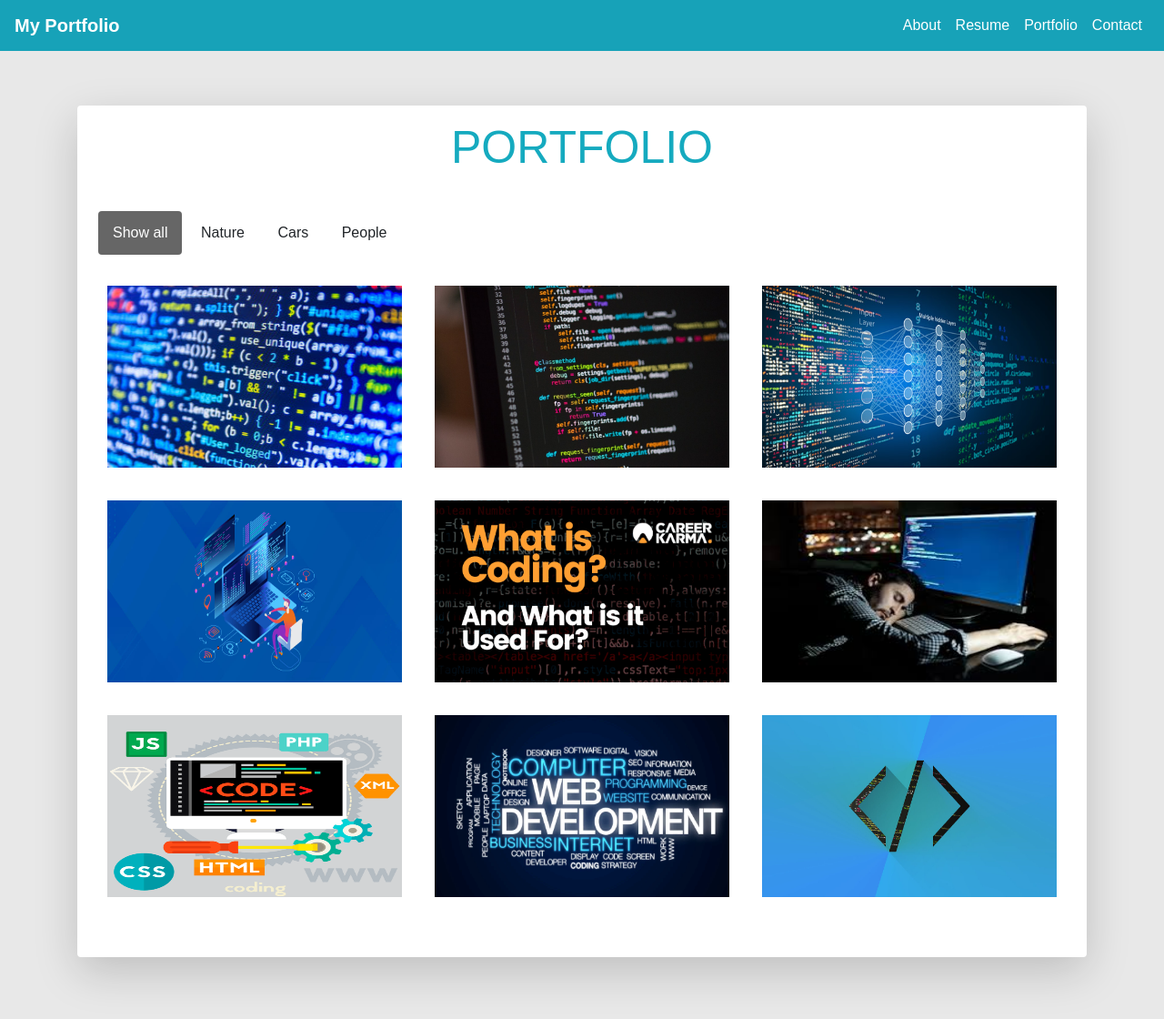
After one commit to ansel2000/SFIT-WebDev, a Django app: page /portfolio in a window 1280 px wide. The commit adds this page. Shown: the whole page at 91% size. Run offline with Django 3.2, Linux system fonts and the light colour scheme; some libraries are stand-ins or nearby versions.

Commit message:
django assingment

```diff
--- a/django/my_portfolio_website/my_contact_data/templates/my_contact_data/base.html
+++ b/django/my_portfolio_website/my_contact_data/templates/my_contact_data/base.html
@@ -29,13 +29,13 @@
             <div class="collapse navbar-collapse" id="navbarTogglerDemo02">
                 <ul class="navbar-nav ml-auto ">
                     <li class="nav-item ">
-                        <a class="nav-link" style="color: #fff" href="{% url 'my_contact_data:aboutus' %}">About</a>
+                        <a class="nav-link" style="color: #fff" href="{% url 'my_contact_data:home' %}">About</a>
                     </li>
                     <li class="nav-item ">
                         <a class="nav-link" style="color: #fff" href="{% url 'my_contact_data:resume' %}">Resume</a>
                     </li>
                     <li class="nav-item ">
-                        <a class="nav-link" style="color: #fff" href="{% url 'my_contact_data:home' %}">Portfolio </a>
+                        <a class="nav-link" style="color: #fff" href="{% url 'my_contact_data:portfolio' %}">Portfolio </a>
                       </li>
                       <li class="nav-item ">
                           <a class="nav-link" style="color: #fff" href="{% url 'my_contact_data:contactdata' %}">Contact</a>
--- /dev/null
+++ b/django/my_portfolio_website/my_contact_data/templates/my_contact_data/portfolio.html
@@ -0,0 +1,288 @@
+
+
+{% extends 'my_contact_data/base.html' %}
+{% load static %}
+
+{% block stylesheets %}
+<style>
+    body {
+        background-color: #E8E8E8;
+    }
+
+    .box {
+        margin-top: 6rem;
+
+    }
+
+    ul {
+        position: relative;
+        right: 0;
+    }
+
+    .row input {
+        margin-bottom: 2rem;
+        border: 0;
+        box-shadow: 0;
+    }
+
+    .row textarea {
+        margin-bottom: 2rem;
+        border: 0;
+    }
+
+    .box h1 {
+        margin-bottom: 2rem;
+    }
+
+    .icons {
+        margin-top: 3rem;
+    }
+
+    .copy {
+        margin-top: 1rem;
+    }
+
+    .icons a {
+        color: #ccc;
+        margin: 1rem;
+    }
+
+    .icons a:hover {
+        color: #000;
+    }
+
+
+
+
+
+    * {
+        box-sizing: border-box;
+    }
+
+    body {
+        background-color: #f1f1f1;
+        padding: 20px;
+        font-family: Arial;
+    }
+
+    /* Center website */
+    .main {
+        max-width: 1000px;
+        margin: auto;
+    }
+
+    h1 {
+        font-size: 50px;
+        word-break: break-all;
+    }
+
+    .row {
+        margin: 8px -16px;
+    }
+
+    /* Add padding BETWEEN each column (if you want) */
+    .row,
+    .row>.column {
+        padding: 8px;
+    }
+
+    /* Create three equal columns that floats next to each other */
+    .column {
+        float: left;
+        width: 33.33%;
+        display: none;
+        /* Hide columns by default */
+    }
+
+    /* Clear floats after rows */
+    .row:after {
+        content: "";
+        display: table;
+        clear: both;
+    }
+
+    /* Content */
+    .content {
+        background-color: white;
+        padding: 10px;
+    }
+
+    /* The "show" class is added to the filtered elements */
+    .show {
+        display: block;
+    }
+
+    /* Style the buttons */
+    .btn {
+        border: none;
+        outline: none;
+        padding: 12px 16px;
+        background-color: white;
+        cursor: pointer;
+
+    }
+
+    /* Add a grey background color on mouse-over */
+    .btn:hover {
+        background-color: #ddd;
+    }
+
+    /* Add a dark background color to the active button */
+    .btn.active {
+        background-color: #666;
+        color: white;
+    }
+</style>
+{% endblock stylesheets %}
+
+
+{% block headscript %}
+{% endblock headscript %}
+
+
+{% block content %}
+
+
+<div class="container">
+
+    <div class="box shadow-lg p-3 mb-5 bg-white rounded">
+        <div class="">
+            <center>
+                <h1 style="color: #15aabf">PORTFOLIO</h1>
+            </center>
+        </div>
+
+
+
+        <div class="container">
+            <div class="row">
+
+                <div id="myBtnContainer">
+
+                    <button class="btn active" onclick="filterSelection('all')"> Show all</button>
+                    <button class="btn" onclick="filterSelection('nature')"> Nature</button>
+                    <button class="btn" onclick="filterSelection('cars')"> Cars</button>
+                    <button class="btn" onclick="filterSelection('people')"> People</button>
+
+                </div>
+
+
+                <!-- Portfolio Gallery Grid -->
+                <div class="row">
+                    <div class="column nature col-md-4">
+                        <div class="content">
+                            <img src="{% static 'my_contact_data/images/p1.jpg' %}" alt="Mountains" style="width:100%;height: 200px">
+
+                        </div>
+                    </div>
+                    <div class="column nature col-md-4">
+                        <div class="content">
+                            <img src="{% static 'my_contact_data/images/p2.jpg' %}" alt="Lights" style="width:100%;height: 200px">
+
+                        </div>
+                    </div>
+                    <div class="column nature col-md-4">
+                        <div class="content">
+                            <img src="{% static 'my_contact_data/images/p3.jpg' %}" alt="Nature" style="width:100%;height: 200px">
+
+                        </div>
+                    </div>
+
+                    <div class="column cars col-md-4">
+                        <div class="content">
+                            <img src="{% static 'my_contact_data/images/p4.jpg' %}" alt="Car" style="width:100%;height: 200px">
+
+                        </div>
+                    </div>
+                    <div class="column cars col-md-4">
+                        <div class="content">
+                            <img src="{% static 'my_contact_data/images/p5.png' %}" alt="Car" style="width:100%;height: 200px">
+
+                        </div>
+                    </div>
+                    <div class="column cars col-md-4">
+                        <div class="content">
+                            <img src="{% static 'my_contact_data/images/p6.jpg' %}" alt="Car" style="width:100%;height: 200px">
+
+                        </div>
+                    </div>
+
+                    <div class="column people col-md-4">
+                        <div class="content">
+                            <img src="{% static 'my_contact_data/images/p7.png' %}" alt="People" style="width:100%;height: 200px">
+
+                        </div>
+                    </div>
+                    <div class="column people col-md-4">
+                        <div class="content">
+                            <img src="{% static 'my_contact_data/images/p8.jpg' %}" alt="People" style="width:100%;height: 200px">
+
+                        </div>
+                    </div>
+                    <div class="column people col-md-4">
+                        <div class="content">
+                            <img src="{% static 'my_contact_data/images/p9.jpg' %}" alt="People" style="width:100%;height: 200px">
+
+                        </div>
+                    </div>
+                </div>
+
+
+            </div>
+        </div>
+
+    </div>
+</div>
+{% endblock %}
+
+{% block script %}
+<script>
+    filterSelection("all") // Execute the function and show all columns
+    function filterSelection(c) {
+        var x, i;
+        x = document.getElementsByClassName("column");
+        if (c == "all") c = "";
+        // Add the "show" class (display:block) to the filtered elements, and remove the "show" class from the elements that are not selected
+        for (i = 0; i < x.length; i++) {
+            w3RemoveClass(x[i], "show");
+            if (x[i].className.indexOf(c) > -1) w3AddClass(x[i], "show");
+        }
+    }
+
+    // Show filtered elements
+    function w3AddClass(element, name) {
+        var i, arr1, arr2;
+        arr1 = element.className.split(" ");
+        arr2 = name.split(" ");
+        for (i = 0; i < arr2.length; i++) {
+            if (arr1.indexOf(arr2[i]) == -1) {
+                element.className += " " + arr2[i];
+            }
+        }
+    }
+
+    // Hide elements that are not selected
+    function w3RemoveClass(element, name) {
+        var i, arr1, arr2;
+        arr1 = element.className.split(" ");
+        arr2 = name.split(" ");
+        for (i = 0; i < arr2.length; i++) {
+            while (arr1.indexOf(arr2[i]) > -1) {
+                arr1.splice(arr1.indexOf(arr2[i]), 1);
+            }
+        }
+        element.className = arr1.join(" ");
+    }
+
+    // Add active class to the current button (highlight it)
+    var btnContainer = document.getElementById("myBtnContainer");
+    var btns = btnContainer.getElementsByClassName("btn");
+    for (var i = 0; i < btns.length; i++) {
+        btns[i].addEventListener("click", function() {
+            var current = document.getElementsByClassName("active");
+            current[0].className = current[0].className.replace(" active", "");
+            this.className += " active";
+        });
+    }
+</script>
+{% endblock %}
--- a/django/my_portfolio_website/my_contact_data/urls.py
+++ b/django/my_portfolio_website/my_contact_data/urls.py
@@ -5,7 +5,7 @@ app_name = 'my_contact_data'
 
 urlpatterns = [
      path('', views.home,name='home'),
-     path('aboutus', views.aboutus,name='aboutus'),
+     path('portfolio', views.portfolio,name='portfolio'),
      path('contactdata', views.contactus,name='contactdata'),
      path('resume', views.resume ,name='resume'),
      path('contact_form_submit',views.contact_form_submit,name='contact_form_submit'),
--- a/django/my_portfolio_website/my_contact_data/views.py
+++ b/django/my_portfolio_website/my_contact_data/views.py
@@ -7,8 +7,8 @@ from my_contact_data.models import ContactForm
 def home(request):
     return render(request,'my_contact_data/home.html')
 
-def aboutus(request):
-    return render(request,'my_contact_data/aboutus.html')
+def portfolio(request):
+    return render(request,'my_contact_data/portfolio.html')
 
 def contactus(request):
     my_contact_form_data = ContactForm.objects.all()
```
Also changed, not shown: django/my_portfolio_website/my_contact_data/templates/my_contact_data/aboutus.html (deleted, +0 -22 lines), django/my_portfolio_website/my_contact_data/templates/my_contact_data/home.html (+9 -9 lines), django/my_portfolio_website/my_contact_data/templates/my_contact_data/resume.html (+17 -0 lines), django/my_portfolio_website/my_contact_data/static/my_contact_data/images/p1.jpg (added), django/my_portfolio_website/my_contact_data/static/my_contact_data/images/p2.jpg (added), django/my_portfolio_website/my_contact_data/static/my_contact_data/images/p3.jpg (added), django/my_portfolio_website/my_contact_data/static/my_contact_data/images/p4.jpg (added), django/my_portfolio_website/my_contact_data/static/my_contact_data/images/p5.png (added), django/my_portfolio_website/my_contact_data/static/my_contact_data/images/p6.jpg (added), django/my_portfolio_website/my_contact_data/static/my_contact_data/images/p7.png (added), django/my_portfolio_website/my_contact_data/static/my_contact_data/images/p8.jpg (added), django/my_portfolio_website/my_contact_data/static/my_contact_data/images/p9.jpg (added), django/my_portfolio_website/my_contact_data/static/my_contact_data/images/profile.jpg, 2 other files.
